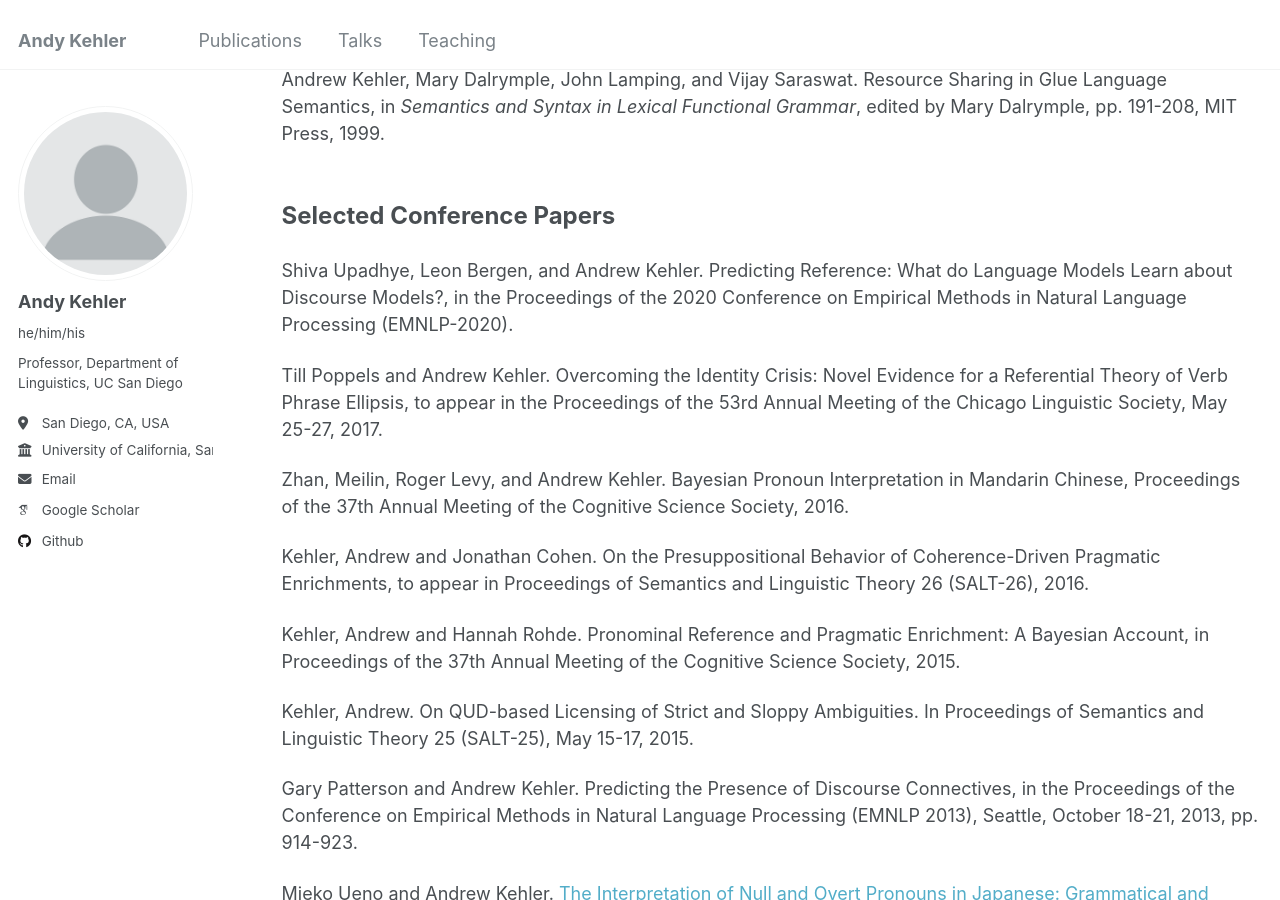
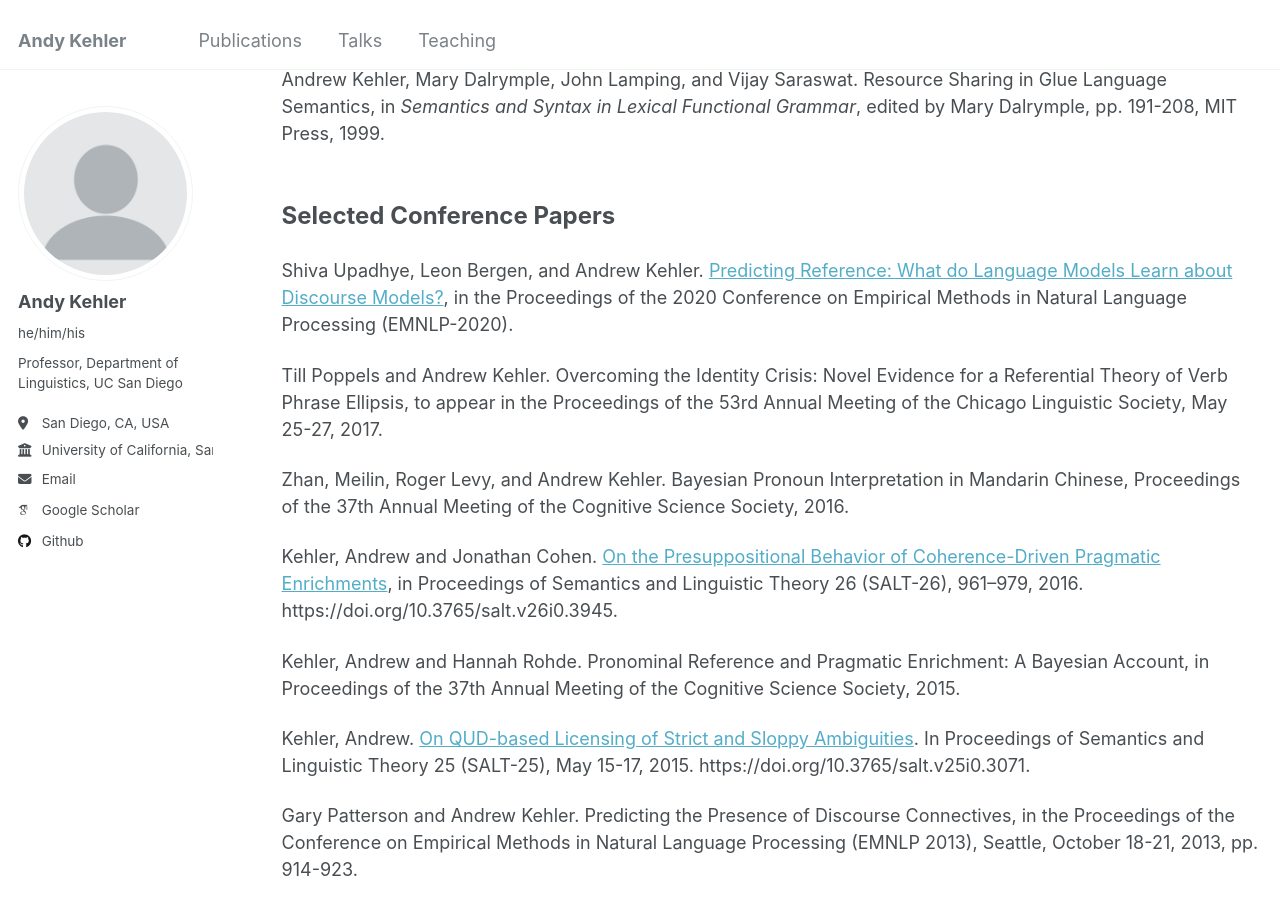
Before and after one commit to akehler/akehler.github.io, a Jekyll site: the page built from _pages/publications.html, in a window 1280 px wide and 900 px high, scrolled down 3844 px. Built offline with Jekyll 4.4.1, drawn with Linux system fonts in a browser that asks for light colours; some web fonts are replaced; part of the change alters nothing that is shown.

Commit message:
Update publications.html

```diff
--- a/_pages/publications.html
+++ b/_pages/publications.html
@@ -298,8 +298,8 @@ Functional Grammar</I>, edited by Mary Dalrymple, pp. 191-208, MIT Press,
           <p><br>
          <strong><font size="5">Selected Conference Papers</font></strong></p>
 
-Shiva Upadhye, Leon Bergen, and Andrew Kehler. Predicting Reference:
-What do Language Models Learn about Discourse Models?,
+Shiva Upadhye, Leon Bergen, and Andrew Kehler. <a href="https://aclanthology.org/2020.emnlp-main.70/">Predicting Reference:
+What do Language Models Learn about Discourse Models?</a>,
 in the Proceedings of the 2020 Conference on Empirical Methods in
 Natural Language Processing (EMNLP-2020).
 
@@ -322,10 +322,10 @@ Pronoun Interpretation in Mandarin Chinese, Proceedings of the 37th Annual Meeti
 <p>
 
 
-Kehler, Andrew and Jonathan Cohen. On the Presuppositional
-Behavior of Coherence-Driven Pragmatic Enrichments, to appear in
+Kehler, Andrew and Jonathan Cohen. <a href="https://journals.linguisticsociety.org/proceedings/index.php/SALT/article/view/26.961">On the Presuppositional
+Behavior of Coherence-Driven Pragmatic Enrichments</a>, in
 Proceedings of Semantics and Linguistic
-  Theory 26 (SALT-26), 2016.
+  Theory 26 (SALT-26), 961–979, 2016.  https://doi.org/10.3765/salt.v26i0.3945.
 
 <p>
 
@@ -336,9 +336,9 @@ Society, 2015.
 
 <p>
 
-Kehler, Andrew.  On QUD-based Licensing of Strict and
-Sloppy Ambiguities.  In Proceedings of Semantics and Linguistic
-Theory 25 (SALT-25), May 15-17, 2015.
+Kehler, Andrew.  <a href="https://journals.linguisticsociety.org/proceedings/index.php/SALT/article/view/25.512">On QUD-based Licensing of Strict and
+Sloppy Ambiguities</a>.  In Proceedings of Semantics and Linguistic
+Theory 25 (SALT-25), May 15-17, 2015.  https://doi.org/10.3765/salt.v25i0.3071.
 
 <p>
 
```
